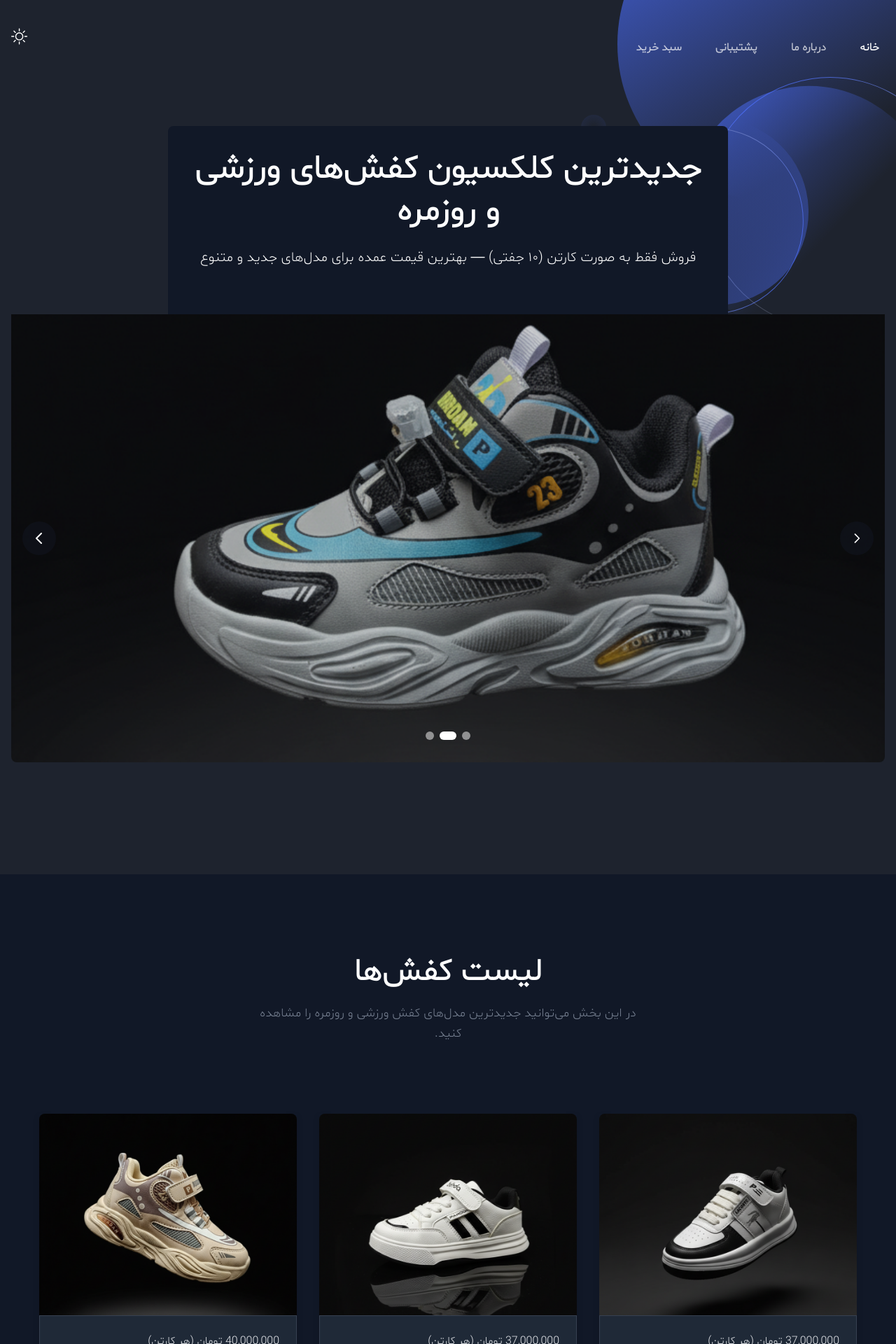
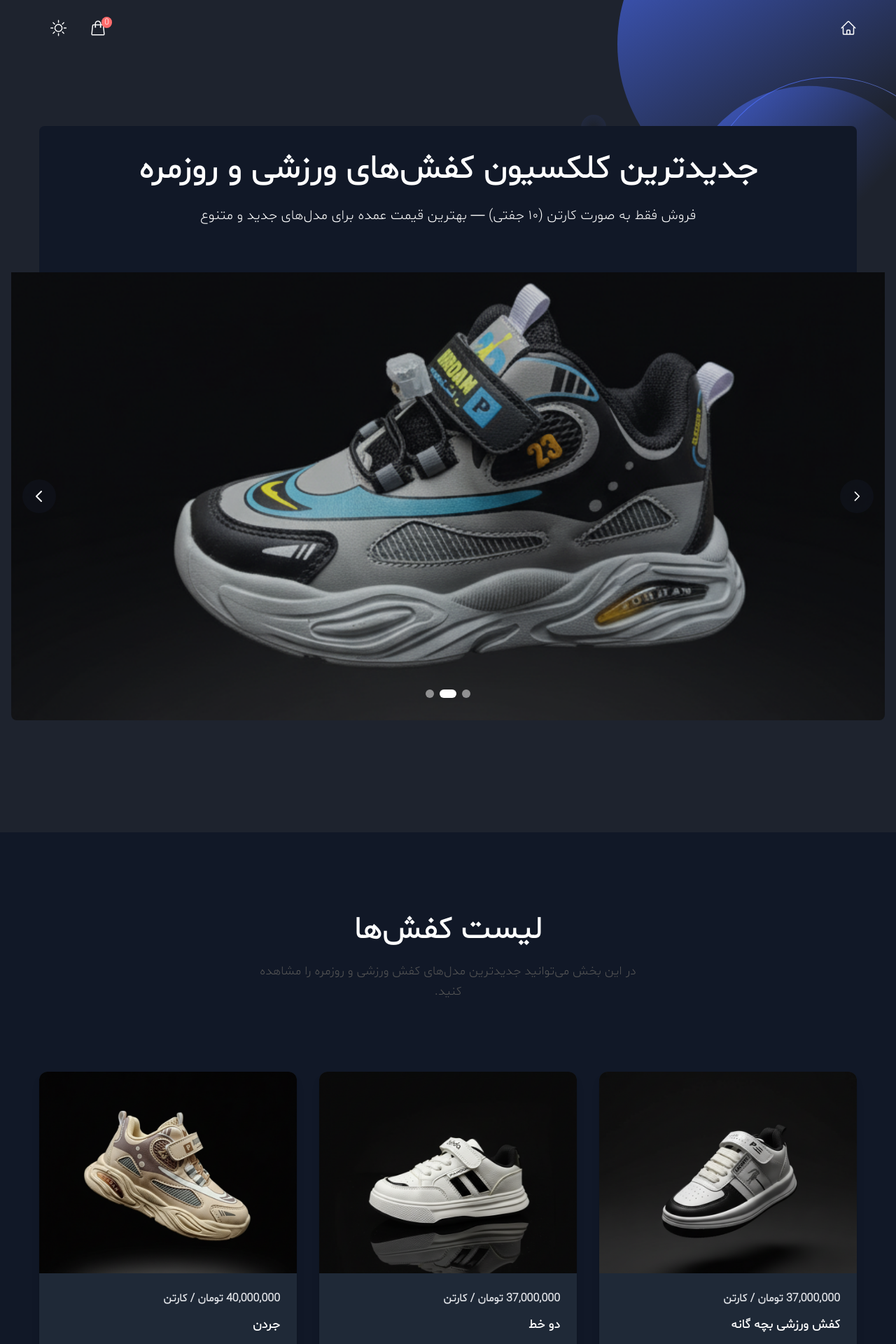
Before and after one commit to Amirhoseinmohammadi/Shoes, a Next.js app: page / in a window 1280 px wide. Shown: the top 1920 px of the page at 70% size. Built offline with nearby package versions, Linux system fonts and the light colour scheme.

Commit message:
notif and ...

```diff
--- a/package.json
+++ b/package.json
@@ -9,6 +9,7 @@
     "lint": "next lint"
   },
   "dependencies": {
+    "@heroicons/react": "^2.2.0",
     "@tailwindcss/postcss": "^4.1.3",
     "eslint": "^9.24.0",
     "eslint-config-next": "15.1.6",
@@ -18,6 +19,7 @@
     "postcss": "^8.5.3",
     "react": "^19.1.0",
     "react-dom": "^19.1.0",
+    "react-hot-toast": "^2.6.0",
     "tailwindcss": "^4.1.3"
   },
   "devDependencies": {
--- a/src/app/layout.tsx
+++ b/src/app/layout.tsx
@@ -6,6 +6,7 @@ import ScrollToTop from "@/components/ScrollToTop";
 import "../styles/index.css";
 import { Providers } from "./providers";
 import PageTransition from "@/components/Common/PageTransition";
+import { ToastProvider } from "@/contexts/ToastContext";
 
 export default function RootLayout({
   children,
@@ -13,14 +14,16 @@ export default function RootLayout({
   children: React.ReactNode;
 }) {
   return (
-    <html suppressHydrationWarning lang="fe">
+    <html suppressHydrationWarning lang="fa">
       <head />
       <body className="bg-[#FCFCFC] dark:bg-black">
         <Providers>
-          <Header />
-          <PageTransition>{children}</PageTransition>
-          <Footer />
-          <ScrollToTop />
+          <ToastProvider>
+            <Header />
+            <PageTransition>{children}</PageTransition>
+            <Footer />
+            <ScrollToTop />
+          </ToastProvider>
         </Providers>
       </body>
     </html>
--- a/src/components/Header/index.tsx
+++ b/src/components/Header/index.tsx
@@ -1,171 +1,117 @@
 "use client";
-import Image from "next/image";
 import Link from "next/link";
 import { usePathname } from "next/navigation";
 import { useEffect, useState } from "react";
+import { useCart } from "@/contexts/CartContext";
 import ThemeToggler from "./ThemeToggler";
 import menuData from "./menuData";
 
 const Header = () => {
-  // Navbar toggle
-  const [navbarOpen, setNavbarOpen] = useState(false);
-  const navbarToggleHandler = () => {
-    setNavbarOpen(!navbarOpen);
+  const [sticky, setSticky] = useState(false);
+  const pathname = usePathname();
+
+  const handleStickyNavbar = () => {
+    setSticky(window.scrollY >= 80);
   };
-
-  // Sticky Navbar
-  const [sticky, setSticky] = useState(false);
-  const handleStickyNavbar = () => {
-    if (window.scrollY >= 80) {
-      setSticky(true);
-    } else {
-      setSticky(false);
-    }
-  };
+  const { cartItems } = useCart();
   useEffect(() => {
     window.addEventListener("scroll", handleStickyNavbar);
-  });
-
-  // submenu handler
-  const [openIndex, setOpenIndex] = useState(-1);
-  const handleSubmenu = (index) => {
-    if (openIndex === index) {
-      setOpenIndex(-1);
-    } else {
-      setOpenIndex(index);
-    }
+    return () => {
+      window.removeEventListener("scroll", handleStickyNavbar);
     };
-
-  const usePathName = usePathname();
+  }, []);
 
   return (
-    <>
     <header
-        className={`header top-0 left-0 z-40 flex w-full items-center ${
+      className={`top-0 left-0 z-40 w-full ${
         sticky
-            ? "dark:bg-gray-dark dark:shadow-sticky-dark shadow-sticky fixed z-9999 bg-white/80 backdrop-blur-xs transition"
+          ? "dark:bg-gray-dark dark:shadow-sticky-dark shadow-sticky fixed bg-white/80 backdrop-blur-xs transition"
           : "absolute bg-transparent"
       }`}
     >
-        <div className="container">
-          <div className="relative -mx-4 flex items-center justify-between">
-            {/* <div className="w-60 max-w-full px-4 xl:mr-12">
+      <div className="container mx-auto flex items-center justify-between px-4 py-3">
+        <div className="md:hidden">
           <Link
             href="/"
-                className={`header-logo block w-full ${
-                  sticky ? "py-5 lg:py-2" : "py-8"
-                } `}
-              >
-                <Image
-                  src="/images/logo/logo-2.svg"
-                  alt="logo"
-                  width={140}
-                  height={30}
-                  className="w-full dark:hidden"
-                />
-                <Image
-                  src="/images/logo/logo.svg"
-                  alt="logo"
-                  width={140}
-                  height={30}
-                  className="hidden w-full dark:block"
-                />
-              </Link>
-            </div> */}
-            <div className="flex w-full items-center justify-between">
-              <div>
-                <button
-                  onClick={navbarToggleHandler}
-                  id="navbarToggler"
-                  aria-label="Mobile Menu"
-                  className="ring-primary right-4block absolute top-1/2 translate-y-[-50%] rounded-lg px-3 py-[6px] focus:ring-2 lg:hidden"
-                >
-                  <span
-                    className={`relative my-1.5 block h-0.5 w-[30px] bg-black transition-all duration-300 dark:bg-white ${
-                      navbarOpen ? "top-[7px] rotate-45" : " "
-                    }`}
-                  />
-                  <span
-                    className={`relative my-1.5 block h-0.5 w-[30px] bg-black transition-all duration-300 dark:bg-white ${
-                      navbarOpen ? "opacity-0" : " "
-                    }`}
-                  />
-                  <span
-                    className={`relative my-1.5 block h-0.5 w-[30px] bg-black transition-all duration-300 dark:bg-white ${
-                      navbarOpen ? "top-[-8px] -rotate-45" : " "
-                    }`}
-                  />
-                </button>
-                <nav
-                  id="navbarCollapse"
-                  className={`navbar border-body-color/50 dark:border-body-color/20 dark:bg-dark absolute right-0 z-30 mt-8 mr-3 w-[350px] rounded border-[.5px] bg-white px-6 py-4 duration-300 lg:visible lg:static lg:w-auto lg:border-none lg:!bg-transparent lg:p-0 lg:opacity-100 ${
-                    navbarOpen
-                      ? "visibility top-full opacity-100"
-                      : "invisible top-[120%] opacity-0"
-                  }`}
-                >
-                  <ul className="block lg:flex lg:space-x-12">
-                    {menuData.map((menuItem, index) => (
-                      <li key={index} className="group relative">
-                        {menuItem.path ? (
-                          <Link
-                            href={menuItem.path}
-                            className={`flex text-base font-bold lg:mr-0 lg:inline-flex lg:px-0 lg:py-6 ${
-                              usePathName === menuItem.path
+            className={`text-base font-bold ${
+              pathname === "/"
                 ? "text-primary dark:text-white"
                 : "text-dark hover:text-primary dark:text-white/70 dark:hover:text-white"
             }`}
           >
-                            {menuItem.title}
-                          </Link>
-                        ) : (
-                          <>
-                            <p
-                              onClick={() => handleSubmenu(index)}
-                              className="text-dark group-hover:text-primary flex cursor-pointer items-center justify-between py-2 text-base font-bold lg:mr-0 lg:inline-flex lg:px-0 lg:py-6 dark:text-white/70 dark:group-hover:text-white"
+            <svg
+              xmlns="http://www.w3.org/2000/svg"
+              fill="none"
+              viewBox="0 0 24 24"
+              strokeWidth={1.5}
+              stroke="currentColor"
+              className="size-6"
             >
-                              {menuItem.title}
-                              <span className="pl-3">
-                                <svg width="25" height="24" viewBox="0 0 25 24">
               <path
-                                    fillRule="evenodd"
-                                    clipRule="evenodd"
-                                    d="M6.29289 8.8427C6.68342 8.45217 7.31658 8.45217 7.70711 8.8427L12 13.1356L16.2929 8.8427C16.6834 8.45217 17.3166 8.45217 17.7071 8.8427C18.0976 9.23322 18.0976 9.86639 17.7071 10.2569L12 15.964L6.29289 10.2569C5.90237 9.86639 5.90237 9.23322 6.29289 8.8427Z"
-                                    fill="currentColor"
+                strokeLinecap="round"
+                strokeLinejoin="round"
+                d="m2.25 12 8.954-8.955c.44-.439 1.152-.439 1.591 0L21.75 12M4.5 9.75v10.125c0 .621.504 1.125 1.125 1.125H9.75v-4.875c0-.621.504-1.125 1.125-1.125h2.25c.621 0 1.125.504 1.125 1.125V21h4.125c.621 0 1.125-.504 1.125-1.125V9.75M8.25 21h8.25"
               />
             </svg>
-                              </span>
-                            </p>
-                            <div
-                              className={`submenu dark:bg-dark relative top-full left-0 rounded-sm bg-white transition-[top] duration-300 group-hover:opacity-100 lg:invisible lg:absolute lg:top-[110%] lg:block lg:w-[250px] lg:p-4 lg:opacity-0 lg:shadow-lg lg:group-hover:visible lg:group-hover:top-full ${
-                                openIndex === index ? "block" : "hidden"
+          </Link>
+        </div>
+
+        <nav className="hidden space-x-8 md:flex">
+          {menuData.map((menuItem, index) =>
+            menuItem.path ? (
+              <Link
+                key={index}
+                href={menuItem.path}
+                className={`text-base font-bold ${
+                  pathname === menuItem.path
+                    ? "text-primary dark:text-white"
+                    : "text-dark hover:text-primary dark:text-white/70 dark:hover:text-white"
                 }`}
               >
-                              {menuItem.submenu.map((submenuItem, index) => (
-                                <Link
-                                  href={submenuItem.path}
-                                  key={index}
-                                  className="text-dark hover:text-primary block rounded-sm py-2.5 text-sm lg:px-3 dark:text-white/70 dark:hover:text-white"
+                <svg
+                  xmlns="http://www.w3.org/2000/svg"
+                  fill="none"
+                  viewBox="0 0 24 24"
+                  strokeWidth={1.5}
+                  stroke="currentColor"
+                  className="size-6"
                 >
-                                  {submenuItem.title}
+                  <path
+                    strokeLinecap="round"
+                    strokeLinejoin="round"
+                    d="m2.25 12 8.954-8.955c.44-.439 1.152-.439 1.591 0L21.75 12M4.5 9.75v10.125c0 .621.504 1.125 1.125 1.125H9.75v-4.875c0-.621.504-1.125 1.125-1.125h2.25c.621 0 1.125.504 1.125 1.125V21h4.125c.621 0 1.125-.504 1.125-1.125V9.75M8.25 21h8.25"
+                  />
+                </svg>
               </Link>
-                              ))}
-                            </div>
-                          </>
+            ) : null,
           )}
-                      </li>
-                    ))}
-                  </ul>
         </nav>
+
+        <div className="flex items-center gap-x-4">
+          <Link href="/cart" className="relative">
+            <svg
+              xmlns="http://www.w3.org/2000/svg"
+              fill="none"
+              viewBox="0 0 24 24"
+              strokeWidth={1.5}
+              stroke="currentColor"
+              className="size-6"
+            >
+              <path
+                strokeLinecap="round"
+                strokeLinejoin="round"
+                d="M15.75 10.5V6a3.75 3.75 0 1 0-7.5 0v4.5m11.356-1.993 1.263 12c.07.665-.45 1.243-1.119 1.243H4.25a1.125 1.125 0 0 1-1.12-1.243l1.264-12A1.125 1.125 0 0 1 5.513 7.5h12.974c.576 0 1.059.435 1.119 1.007ZM8.625 10.5a.375.375 0 1 1-.75 0 .375.375 0 0 1 .75 0Zm7.5 0a.375.375 0 1 1-.75 0 .375.375 0 0 1 .75 0Z"
+              />
+            </svg>
+
+            <span className="bg-primary absolute -top-1 -right-2 rounded-full px-1 text-xs text-white">
+              {cartItems.length}
+            </span>
+          </Link>
+          <ThemeToggler />
         </div>
       </div>
-          </div>
-        </div>
-        <div>
-          <ThemeToggler />
-        </div>
     </header>
-    </>
   );
 };
 
--- a/src/components/Header/menuData.tsx
+++ b/src/components/Header/menuData.tsx
@@ -7,30 +7,30 @@ const menuData: Menu[] = [
     path: "/",
     newTab: false,
   },
-  {
-    id: 2,
-    title: "درباره ما",
-    path: "/about",
-    newTab: false,
-  },
   // {
-  //   id: 33,
-  //   title: "Blog",
-  //   path: "/blog",
+  //   id: 2,
+  //   title: "درباره ما",
+  //   path: "/about",
   //   newTab: false,
   // },
-  {
-    id: 3,
-    title: "پشتیبانی",
-    path: "/contact",
-    newTab: false,
-  },
-  {
-    id: 4,
-    title: "سبد خرید",
-    path: "/cart",
-    newTab: false,
-  },
+  // // {
+  // //   id: 33,
+  // //   title: "Blog",
+  // //   path: "/blog",
+  // //   newTab: false,
+  // // },
+  // {
+  //   id: 3,
+  //   title: "پشتیبانی",
+  //   path: "/contact",
+  //   newTab: false,
+  // },
+  // {
+  //   id: 4,
+  //   title: "سبد خرید",
+  //   path: "/cart",
+  //   newTab: false,
+  // },
   // {
   //   id: 4,
   //   title: "Pages",
--- a/src/components/Hero/index.tsx
+++ b/src/components/Hero/index.tsx
@@ -11,7 +11,7 @@ const Hero = () => {
         <div className="relative container">
           <div className="-mx-4 flex flex-wrap">
             <div className="w-full px-4">
-              <div className="mx-auto max-w-[800px] rounded-t-lg bg-white p-8 text-center dark:bg-gray-900 dark:text-white">
+              <div className="rounded-t-lg bg-white p-8 text-center dark:bg-gray-900 dark:text-white">
                 <h1 className="mb-5 text-3xl leading-tight font-bold sm:text-4xl md:text-5xl">
                   جدیدترین کلکسیون کفش‌های ورزشی و روزمره
                 </h1>
@@ -20,8 +20,6 @@ const Hero = () => {
                   مدل‌های جدید و متنوع
                 </p>
               </div>
-
-              <div className="absolute inset-0 flex items-center justify-center px-4"></div>
             </div>
           </div>
         </div>
--- a/src/components/Products/SingleShoe.tsx.tsx
+++ b/src/components/Products/SingleShoe.tsx.tsx
@@ -3,6 +3,7 @@
 import { Shoe } from "@/types/shoe";
 import { useCart } from "@/contexts/CartContext";
 import { useState } from "react";
+import { useToast } from "@/contexts/ToastContext";
 
 const colorMap: Record<string, string> = {
   سفید: "#FFFFFF",
@@ -18,6 +19,7 @@ const colorMap: Record<string, string> = {
 const SingleShoe = ({ shoe }: { shoe: Shoe }) => {
   const { name, brand, price, variants } = shoe;
   const { addItem } = useCart();
+  const { showToast } = useToast();
   const [selectedVariant, setSelectedVariant] = useState(0);
   const [cartonCount, setCartonCount] = useState(1);
 
@@ -34,35 +36,38 @@ const SingleShoe = ({ shoe }: { shoe: Shoe }) => {
       cartonCount * 10,
       selectedColor,
     );
+
+    showToast({ message: "محصول به سبد خرید اضافه شد!", type: "success" });
   };
 
   return (
-    <div className="shadow-two w-full">
+    <div className="w-full overflow-hidden rounded-xl bg-white shadow-lg transition-transform duration-150 ease-in-out hover:-translate-y-1 hover:shadow-2xl dark:bg-gray-800">
+      <div className="overflow-hidden">
         <img
           src={selectedImage}
           alt={name}
-        className="h-64 w-full rounded-t-lg object-cover sm:h-72"
+          className="h-64 w-full object-cover transition-transform duration-200 ease-in-out hover:scale-105 sm:h-72"
         />
+      </div>
 
-      <div className="relative border border-gray-100 bg-white p-6 dark:border-gray-700 dark:bg-gray-800">
-        <p className="text-gray-700 dark:text-gray-200">
-          {(price * 10).toLocaleString()} تومان (هر کارتن)
+      <div className="space-y-3 p-6">
+        <p className="font-semibold text-gray-700 dark:text-gray-200">
+          {(price * 10).toLocaleString()} تومان / کارتن
         </p>
 
-        <h3 className="mt-1.5 text-lg font-medium text-gray-900 dark:text-white">
+        <h3 className="text-lg font-bold text-gray-900 dark:text-white">
           {name}
         </h3>
         <p className="text-gray-600 dark:text-gray-300">{brand}</p>
 
-        {/* انتخاب رنگ */}
         <div className="mt-3 flex gap-2">
           {variants.map((variant, idx) => (
             <button
               key={variant.color}
               onClick={() => setSelectedVariant(idx)}
-              className={`h-8 w-8 rounded-full border-2 transition-transform duration-200 ${
+              className={`h-8 w-8 rounded-full border-2 transition-transform duration-150 ease-in-out hover:scale-110 active:scale-95 ${
                 selectedVariant === idx
-                  ? "scale-110 border-gray-900"
+                  ? "scale-110 border-blue-500 shadow-md"
                   : "border-gray-300"
               }`}
               style={{ backgroundColor: colorMap[variant.color] || "#ccc" }}
@@ -70,14 +75,13 @@ const SingleShoe = ({ shoe }: { shoe: Shoe }) => {
           ))}
         </div>
 
-        {/* تعداد کارتن */}
-        <div className="mt-3 flex items-center gap-2">
-          <label className="text-sm">تعداد کارتن:</label>
-          <div className="flex items-center overflow-hidden rounded border">
+        <div className="mt-3 flex items-center gap-3">
+          <label className="text-sm font-medium">تعداد کارتن:</label>
+          <div className="flex items-center overflow-hidden rounded-lg border border-gray-300 dark:border-gray-600">
             <button
               type="button"
               onClick={() => setCartonCount((prev) => Math.max(1, prev - 1))}
-              className="bg-gray-200 px-3 py-1 hover:bg-gray-300 dark:bg-gray-700 dark:hover:bg-gray-600"
+              className="bg-gray-200 px-3 py-1 transition duration-150 ease-in-out hover:bg-gray-300 active:scale-95 dark:bg-gray-700 dark:hover:bg-gray-600"
             >
               −
             </button>
@@ -85,34 +89,25 @@ const SingleShoe = ({ shoe }: { shoe: Shoe }) => {
               type="text"
               value={cartonCount}
               readOnly
-              className="w-12 border-x border-gray-300 text-center dark:border-gray-600 dark:bg-gray-800 dark:text-white"
+              className="w-12 bg-white text-center font-semibold dark:bg-gray-800 dark:text-white"
             />
             <button
               type="button"
               onClick={() => setCartonCount((prev) => prev + 1)}
-              className="bg-gray-200 px-3 py-1 hover:bg-gray-300 dark:bg-gray-700 dark:hover:bg-gray-600"
+              className="bg-gray-200 px-3 py-1 transition duration-150 ease-in-out hover:bg-gray-300 active:scale-95 dark:bg-gray-700 dark:hover:bg-gray-600"
             >
               +
             </button>
           </div>
         </div>
 
-        {/* دکمه‌ها */}
-        <div className="mt-4 flex gap-4">
         <button
           type="button"
           onClick={handleAddToCart}
-            className="block w-full rounded-2xl bg-gray-100 px-2 py-4 text-sm font-semibold text-gray-900 transition hover:scale-105 dark:bg-gray-700 dark:text-white"
+          className="mt-4 w-full rounded-xl bg-black px-4 py-2 text-sm font-semibold text-white shadow-md transition-transform duration-150 ease-in-out hover:scale-105 hover:shadow-xl active:scale-95"
         >
           افزودن به سبد خرید
         </button>
-          <button
-            type="button"
-            className="block w-full rounded-2xl bg-gray-900 px-2 py-4 text-sm font-semibold text-white transition hover:scale-105 dark:bg-white dark:text-gray-900"
-          >
-            خرید
-          </button>
-        </div>
       </div>
     </div>
   );
--- a/src/contexts/CartContext.tsx
+++ b/src/contexts/CartContext.tsx
@@ -35,7 +35,6 @@ export const CartProvider = ({ children }: { children: ReactNode }) => {
     }
   }, []);
 
-  // ذخیره در LocalStorage هر بار که تغییر کرد
   useEffect(() => {
     localStorage.setItem("cart", JSON.stringify(cartItems));
   }, [cartItems]);
--- /dev/null
+++ b/src/contexts/ToastContext.tsx
@@ -0,0 +1,89 @@
+"use client";
+
+import { createContext, useContext, useState, ReactNode } from "react";
+
+type ToastType = "success" | "error" | "warning" | "info";
+
+interface ToastOptions {
+  message: string;
+  type?: ToastType;
+  action?: () => void;
+  actionLabel?: string;
+  cancelLabel?: string;
+  duration?: number;
+}
+
+interface ToastContextType {
+  showToast: (options: ToastOptions) => void;
+}
+
+const ToastContext = createContext<ToastContextType | undefined>(undefined);
+
+export const ToastProvider = ({ children }: { children: ReactNode }) => {
+  const [toast, setToast] = useState<ToastOptions | null>(null);
+
+  const showToast = (options: ToastOptions) => {
+    setToast(options);
+    if (!options.action) {
+      setTimeout(() => setToast(null), options.duration || 2000);
+    }
+  };
+
+  const handleCancel = () => setToast(null);
+  const handleAction = () => {
+    toast?.action?.();
+    setToast(null);
+  };
+
+  const getBgColor = (type?: ToastType) => {
+    switch (type) {
+      case "success":
+        return "bg-green-500 dark:bg-green-600";
+      case "error":
+        return "bg-red-500 dark:bg-red-600";
+      case "warning":
+        return "bg-yellow-400 dark:bg-yellow-500";
+      case "info":
+        return "bg-blue-500 dark:bg-blue-600";
+      default:
+        return "bg-gray-500 dark:bg-gray-700";
+    }
+  };
+
+  return (
+    <ToastContext.Provider value={{ showToast }}>
+      {children}
+      {toast && (
+        <div
+          className={`fixed bottom-4 left-1/2 z-50 flex -translate-x-1/2 items-center gap-4 rounded-lg px-4 py-3 shadow-lg ${getBgColor(
+            toast.type,
+          )}`}
+        >
+          <span className="flex-1 text-sm text-white">{toast.message}</span>
+          {toast.action ? (
+            <>
+              <button
+                onClick={handleCancel}
+                className="rounded bg-gray-200 px-2 py-1 text-xs dark:bg-gray-700 dark:text-white"
+              >
+                {toast.cancelLabel || "لغو"}
+              </button>
+              <button
+                onClick={handleAction}
+                className="rounded bg-red-700 px-2 py-1 text-xs text-white hover:bg-red-800"
+              >
+                {toast.actionLabel || "تایید"}
+              </button>
+            </>
+          ) : null}
+        </div>
+      )}
+    </ToastContext.Provider>
+  );
+};
+
+export const useToast = () => {
+  const context = useContext(ToastContext);
+  if (!context) throw new Error("useToast must be used within ToastProvider");
+  return context;
+};
--- a/src/styles/index.css
+++ b/src/styles/index.css
@@ -8,7 +8,7 @@ layer(base); */
 
 @custom-variant dark (&:is(.dark *));
 
-@theme {
+/* @theme {
   --breakpoint-*: initial;
   --breakpoint-xs: 450px;
   --breakpoint-sm: 575px;
@@ -60,8 +60,76 @@ layer(base); */
   --shadow-btn-light: 0px 1px 2px rgba(0, 0, 0, 0.1);
 
   --drop-shadow-three: 0px 5px 15px rgba(6, 8, 15, 0.05);
+} */
+
+@theme {
+  --breakpoint-*: initial;
+  --breakpoint-xs: 450px;
+  --breakpoint-sm: 575px;
+  --breakpoint-md: 768px;
+  --breakpoint-lg: 992px;
+  --breakpoint-xl: 1200px;
+  --breakpoint-2xl: 1400px;
+
+  --color-current: currentColor;
+  --color-transparent: transparent;
+  --color-white: #ffffff;
+  --color-black: #121723;
+  --color-dark: #1d2430;
+
+  --color-primary: #ff6b6b;
+  --color-yellow: #ffd93d;
+  --color-bg-color-dark: #fffbea;
+
+  --color-body-color: #555555;
+  --color-body-color-dark: #777777;
+
+  --color-stroke-stroke: #e3e8ef;
+  --color-stroke-dark: #353943;
+
+  --color-gray-50: #f9fafb;
+  --color-gray-100: #f3f4f6;
+  --color-gray-200: #e5e7eb;
+  --color-gray-300: #d1d5db;
+  --color-gray-400: #9ca3af;
+  --color-gray-500: #6b7280;
+  --color-gray-600: #4b5563;
+  --color-gray-700: #374151;
+  --color-gray-800: #1f2937;
+  --color-gray-900: #111827;
+  --color-gray-950: #030712;
+  --color-gray-dark: #1e232e;
+  --color-gray-light: #f0f2f9;
+
+  --shadow-sign-up: 0px 5px 10px rgba(4, 10, 34, 0.2);
+  --shadow-one: 0px 2px 3px rgba(7, 7, 77, 0.05);
+  --shadow-two: 0px 5px 10px rgba(6, 8, 15, 0.1);
+  --shadow-three: 0px 5px 15px rgba(6, 8, 15, 0.05);
+  --shadow-sticky: inset 0 -1px 0 0 rgba(0, 0, 0, 0.1);
+  --shadow-sticky-dark: inset 0 -1px 0 0 rgba(255, 255, 255, 0.1);
+  --shadow-feature-2: 0px 10px 40px rgba(48, 86, 211, 0.12);
+  --shadow-submit: 0px 5px 20px rgba(4, 10, 34, 0.1);
+  --shadow-submit-dark: 0px 5px 20px rgba(4, 10, 34, 0.1);
+  --shadow-btn: 0px 1px 2px rgba(4, 10, 34, 0.15);
+  --shadow-btn-hover: 0px 1px 2px rgba(0, 0, 0, 0.15);
+  --shadow-btn-light: 0px 1px 2px rgba(0, 0, 0, 0.1);
+
+  --drop-shadow-three: 0px 5px 15px rgba(6, 8, 15, 0.05);
 }
 
+@keyframes slide-down {
+  0% {
+    transform: translate(-50%, -100%);
+    opacity: 0;
+  }
+  100% {
+    transform: translate(-50%, 0);
+    opacity: 1;
+  }
+}
+.animate-slide-down {
+  animation: slide-down 0.3s ease-out forwards;
+}
 @font-face {
   font-family: "Shabnam";
   src: url("/fonts/Shabnam-Thin.woff2") format("woff2");
```
Also changed, not shown: src/app/cart/page.tsx (+27 -13 lines), 1 other file (tests, documents, lock files or other folders). Lines whose indentation alone changed are shown as unchanged.
